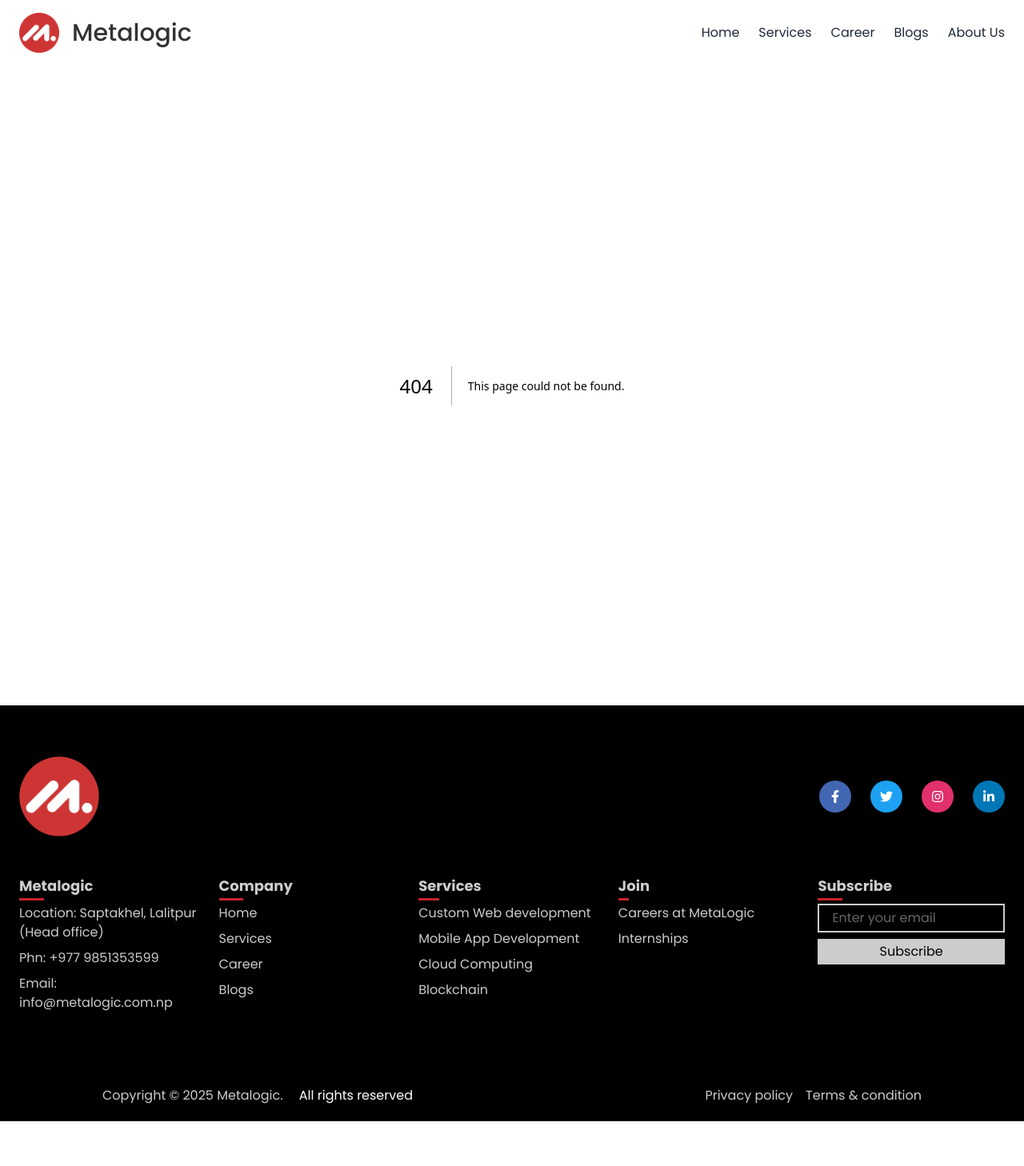
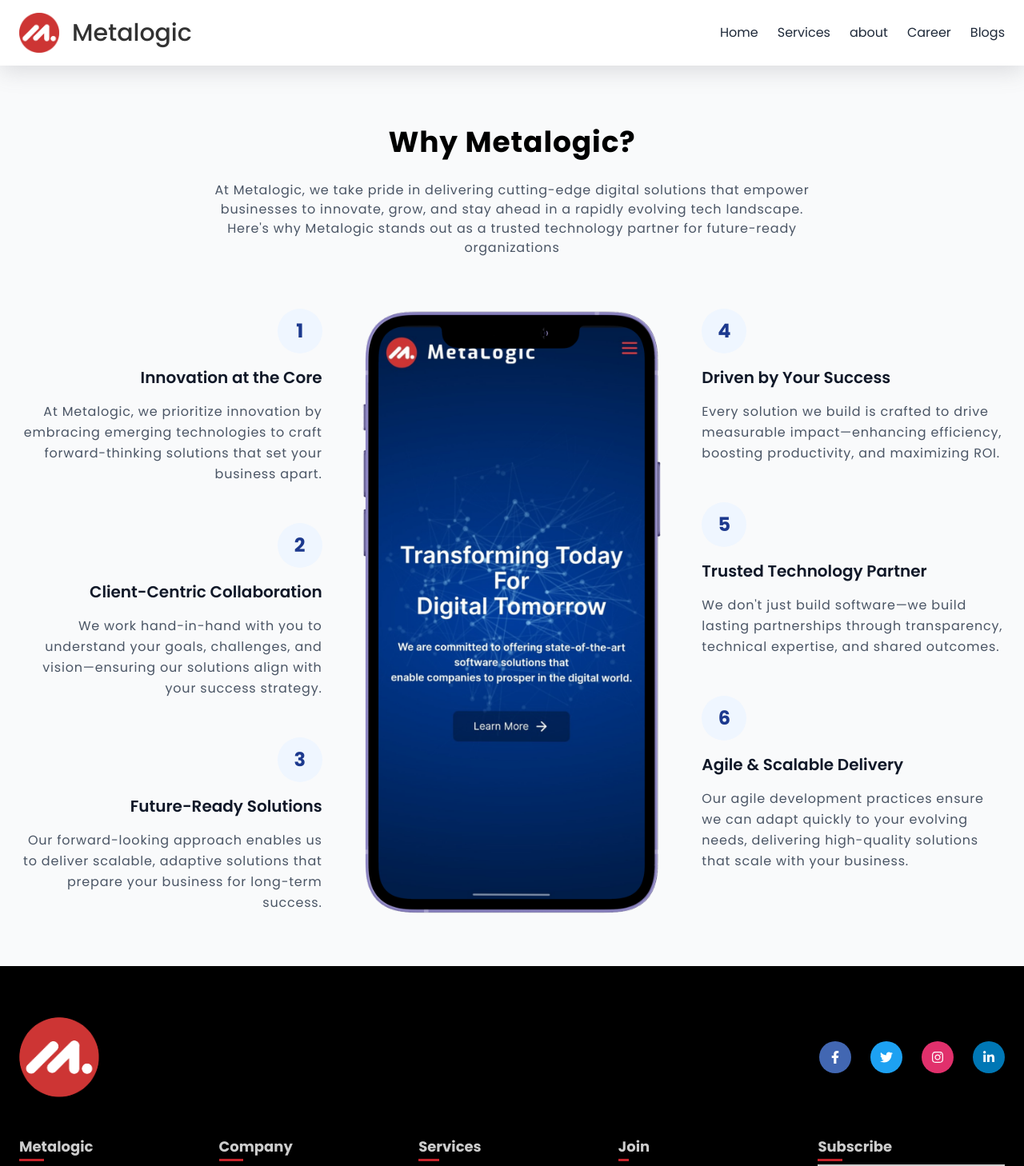
Before and after one commit to Deependra-Budhathokii/metalogic-homepage-redesign, a Next.js app: page /about in a window 1280 px wide. Before the commit this address had no page. Shown: the top 1458 px of the page at 80% size. Before the commit the page ends 1402 px from the top, so only its background shows below. Built offline with nearby package versions, Linux system fonts and the light colour scheme.

Commit message:
Add About and Services pages, enhance Footer and Header components, and update navigation links

```diff
--- /dev/null
+++ b/src/app/about/page.tsx
@@ -0,0 +1,10 @@
+import Whymetalogic from '@/components/Whymetalogic'
+import React from 'react'
+
+const page = () => {
+    return (
+        <Whymetalogic />
+    )
+}
+
+export default page
--- a/src/app/globals.css
+++ b/src/app/globals.css
@@ -65,6 +65,10 @@
   box-shadow: rgba(0, 0, 0, 0.16) 0px 1px 4px;
 }
 
+.custom-box-shadow {
+  box-shadow: rgba(100, 100, 111, 0.2) 0px 7px 29px 0px;
+}
+
 /* Footer menu style */
 .footer_menu_style {
   @apply relative inline-block  after:content-[''] after:absolute  after:border-b-[3px] after:border-red-500 after:-bottom-1   after:left-0 after:transition-all after:duration-300 after:w-1/3 hover:after:w-full;
--- /dev/null
+++ b/src/app/services/page.tsx
@@ -0,0 +1,10 @@
+import Service from '@/components/Service'
+import React from 'react'
+
+const page = () => {
+    return (
+        <Service />
+    )
+}
+
+export default page
--- a/src/components/Footer.tsx
+++ b/src/components/Footer.tsx
@@ -3,7 +3,12 @@
 import Image from 'next/image'
 import Link from 'next/link'
 
-const Footer = ({ Logo }) => {
+
+interface FooterProps {
+    Logo: string
+}
+
+const Footer: React.FC<FooterProps> = ({ Logo }) => {
     return (
         <footer className="text-white bg-black">
             <div className="container px-6 py-16">
@@ -11,21 +16,21 @@
                 <div className="flex flex-wrap items-center justify-between mb-12 gap-y-6">
                     <div className="text-3xl tracking-wider capitalize logo">
                         <Link href="/">
-                            <Image src={Logo} width={100} height={40} />
+                            <Image src={Logo} width={100} height={40} alt="metalogic logo" />
                         </Link>
                     </div>
                     <div className="flex gap-6 social_icons">
-                        <span href="#" className="p-3 bg-[#4267B2] rounded-full hover:bg-[#477fef] duration-300">
+                        <Link href="#" className="p-3 bg-[#4267B2] rounded-full hover:bg-[#477fef] duration-300">
                             <i>
                                 <FaFacebookF />
                             </i>
-                        </span>
-                        <span href="#" className="p-3 bg-[#1DA1F2] rounded-full hover:bg-[#44a9e8] duration-300">
+                        </Link>
+                        <Link href="#" className="p-3 bg-[#1DA1F2] rounded-full hover:bg-[#44a9e8] duration-300">
                             <i>
                                 <FaTwitter />
                             </i>
-                        </span>
-                        <span
+                        </Link>
+                        <Link
                             href="#"
                             target="_blank"
                             className="p-3 rounded-full bg-[#E1306C] hover:bg-[#ef435f] duration-300"
@@ -33,7 +38,7 @@
                             <i>
                                 <FaInstagram />
                             </i>
-                        </span>
+                        </Link>
                         <span href="#" className="p-3 bg-[#0077B5] hover:bg-[#47a5f1] rounded-full duration-300">
                             <i>
                                 <FaLinkedinIn />
--- a/src/components/Header.tsx
+++ b/src/components/Header.tsx
@@ -11,7 +11,7 @@
 
 
     return (
-        <header className='relative'>
+        <header className='relative custom-box-shadow'>
             <div className="max-w-[1600px] mx-auto flex justify-between py-4 px-6 items-center">
                 <div className='flex items-center gap-4'>
                     <div>
--- a/src/components/Herosection.tsx
+++ b/src/components/Herosection.tsx
@@ -1,6 +1,7 @@
 import Image from 'next/image'
 import React from 'react'
 import { Rajdhani } from 'next/font/google'
+import Link from 'next/link'
 // Define prop types for TypeScript
 interface HerosectionProps {
     imageUrl: string;
@@ -26,9 +27,12 @@
                         <button className="px-6 py-3 text-white bg-[#cd3534] rounded-lg hover:bg-red-500 z-10">
                             Get started
                         </button>
-                        <button className="px-6 py-3 text-[#cd3534] border border-[#cd3534] rounded-lg hover:bg-[#cd3534] hover:text-white duration-300 z-50">
-                            Explore Our Services
-                        </button>
+
+                        <Link href="/services">
+                            <button className="px-6 py-3 text-[#cd3534] border border-[#cd3534] rounded-lg hover:bg-[#cd3534] hover:text-white duration-300 z-50">
+                                Explore Our Services
+                            </button>
+                        </Link>
                     </div>
                 </div>
 
--- a/src/components/Nav.tsx
+++ b/src/components/Nav.tsx
@@ -14,10 +14,10 @@
 const Nav = ({ isOpen, setIsOpen }: NavProps) => {
     const menuItems: MenuItem[] = [
         { name: 'Home', link: '/' },
-        { name: 'Services', link: '/#services' },
+        { name: 'Services', link: '/services' },
+        { name: 'about', link: '/about' },
         { name: 'Career', link: '/#career' },
         { name: 'Blogs', link: '/#blogs' },
-        { name: 'About Us', link: '/#aboutus' },
 
 
     ];
```
